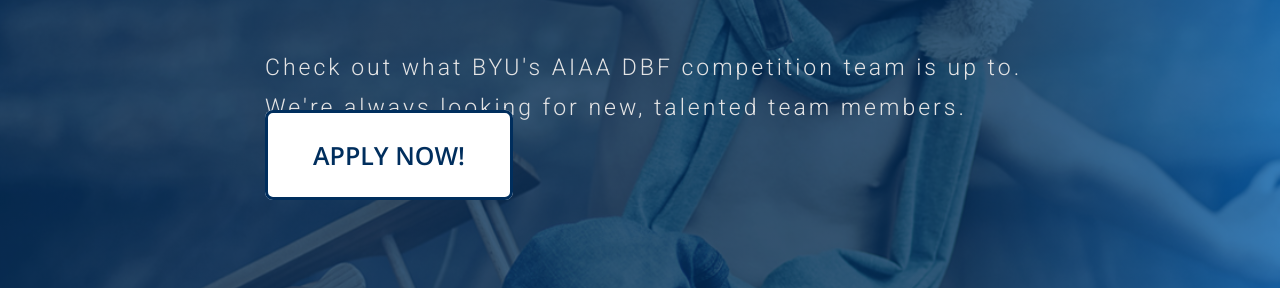
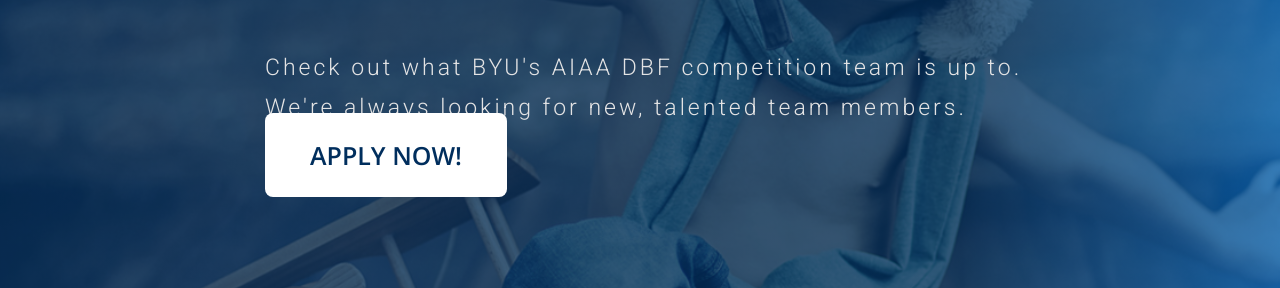
Before and after one commit to BYU-Aeronautics-Club/DBF, a Jekyll site: the page built from index.html, in a window 1280 px wide. Shown: the part 437-725 px from the top of the page. Built offline with Jekyll 4.4.1, drawn with Linux system fonts in a browser that asks for light colours; nearby versions of some CDN libraries; some web fonts are replaced.

Commit message:
remove unneeded stuff

```diff
--- a/css/airspace.css
+++ b/css/airspace.css
@@ -135,19 +135,18 @@
   font-weight: 300;
   letter-spacing: 3px;
 }
-
 #slider .btn-wow {
     transition: 0.25s;
     padding: 25px 45px;
-    border-style: solid;
-    border-color:#002E5D;
+    /* border-style: solid; */
+    /* border-color:#002E5D; */
     border-radius: 8px;
-    border-width: medium;
+    /* border-width: medium; */
     background-color: #fff;
     font-size: 25px;
     color: #002E5D;
     font-weight: bold;
-    margin-top: 35px;
+    /* margin-top: 35px; */
   }
 /* #slider .btn-slider:hover{
     background-color: #002E5D;
```
